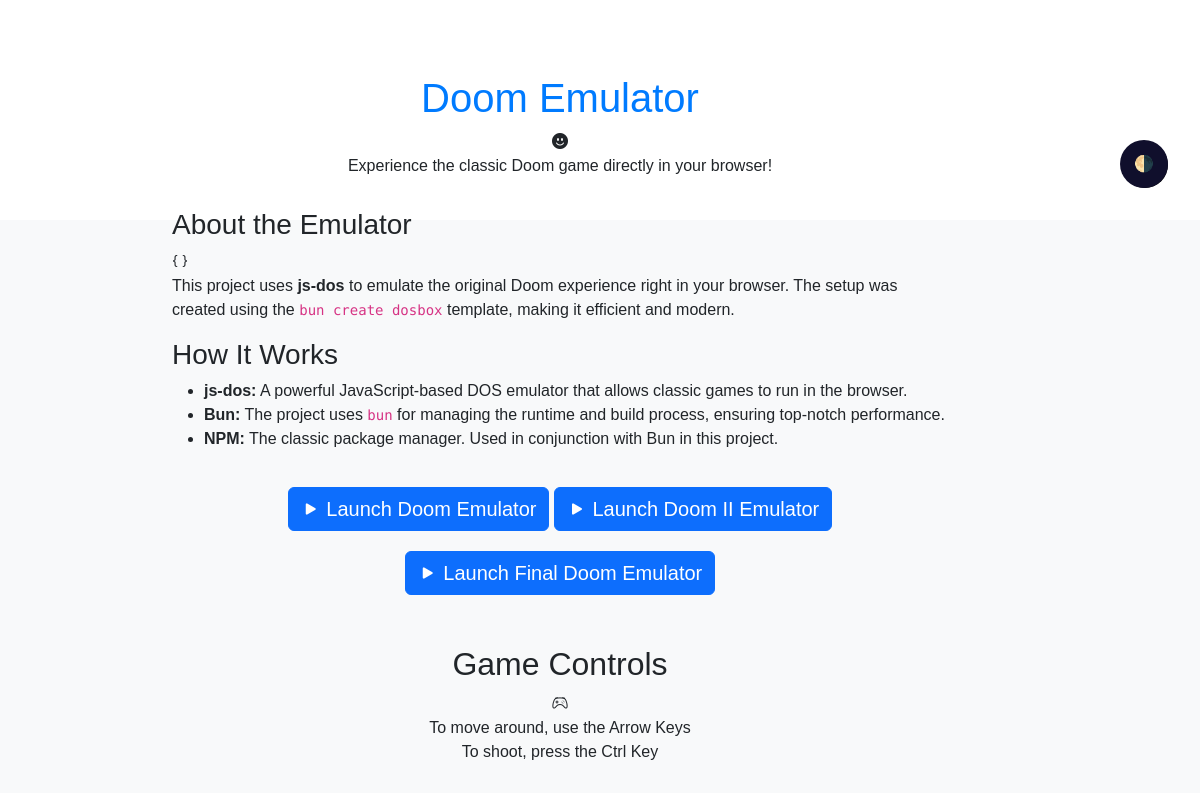
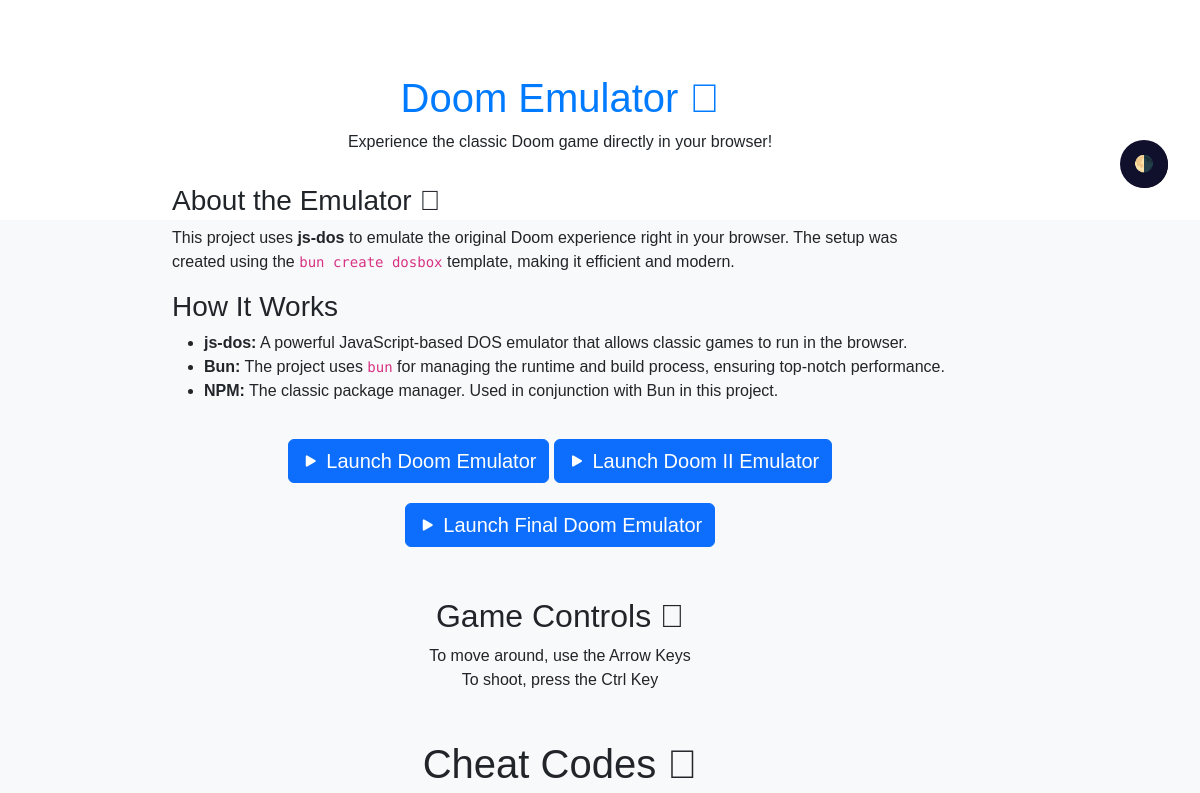
Before and after one commit to linuxfandudeguy/doomonline, a plain HTML site: page index.html in a window 1280 px wide. Shown: the part 580-1373 px from the top of the page, 80-1280 px from the left. Drawn offline with Linux system fonts and the light colour scheme.

Commit message:
Update index.html

```diff
--- a/index.html
+++ b/index.html
@@ -68,11 +68,11 @@
   <div class="container">
    <img src="./demons/absolute_kick_a_bad_a.png" alt="Doomguy Face" />
     <header class="header">
-      <h1>Doom Emulator</h1><i class="bi bi-emoji-smile-fill"></i>
+      <h1>Doom Emulator &#xF2D4;</h1>
       <p>Experience the classic Doom game directly in your browser!</p>
     </header>
     <section class="details">
-      <h3>About the Emulator</h3><i class="bi bi-braces"></i>
+      <h3>About the Emulator &#xF2C8;</h3>
       <p>This project uses <strong>js-dos</strong> to emulate the original Doom experience right in your browser. The setup was created using the <code>bun create dosbox</code> template, making it efficient and modern.</p>
       <h3>How It Works</h3>
       <ul>
@@ -86,12 +86,12 @@
 </div>
 <div class="container">
     <div class="instructions-container">
-      <h2>Game Controls</h2><i class="bi bi-controller"></i>
+      <h2>Game Controls &#xF686;</h2>
       <div class="instruction">To move around, use the <span class="highlight">Arrow Keys</span></div>
       <div class="instruction">To shoot, press the <span class="highlight">Ctrl Key</span></div>
     </div>
 <div class="container mt-5">
-        <h1 class="text-center">Cheat Codes</h1><i class="bi bi-key"></i>
+        <h1 class="text-center">Cheat Codes &#xF44E;</h1>
         <div class="list-group">
             <div class="list-group-item">
                 <h5 class="mb-1">IDDQD</h5>
```
